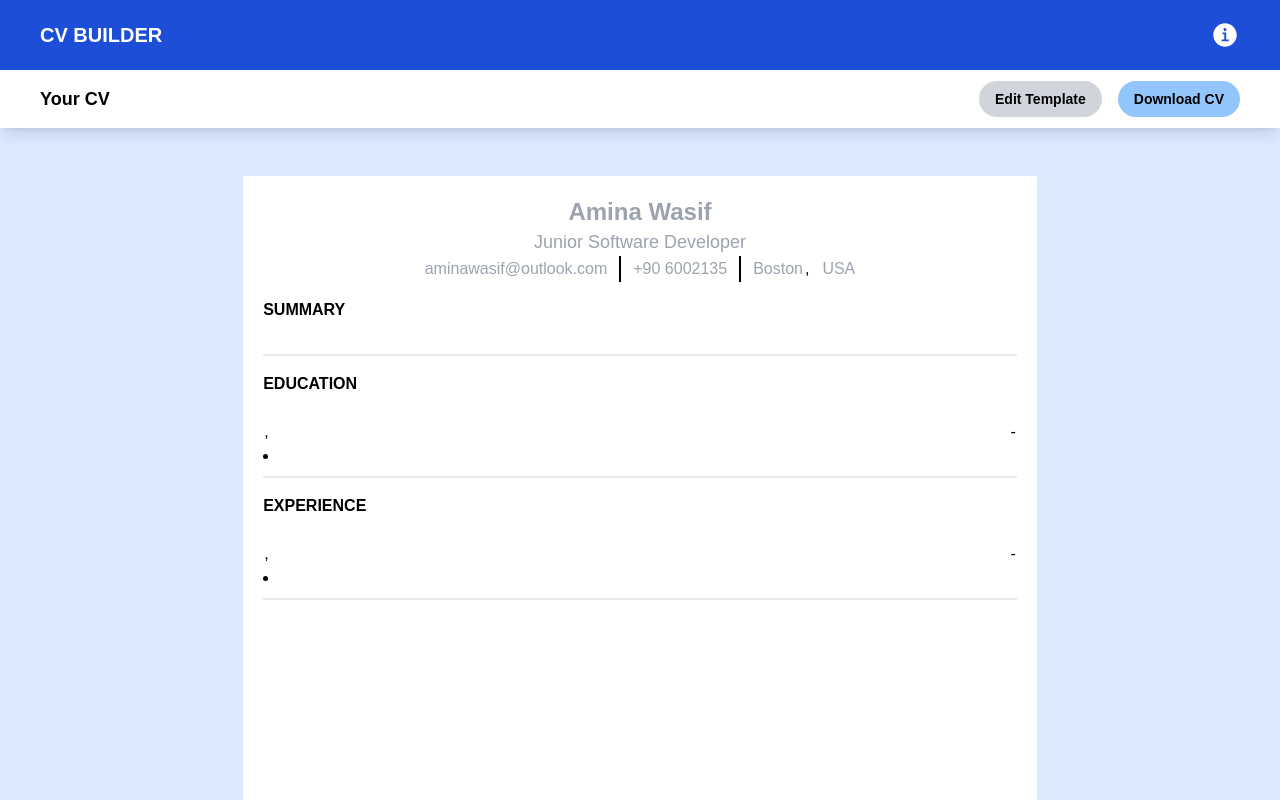
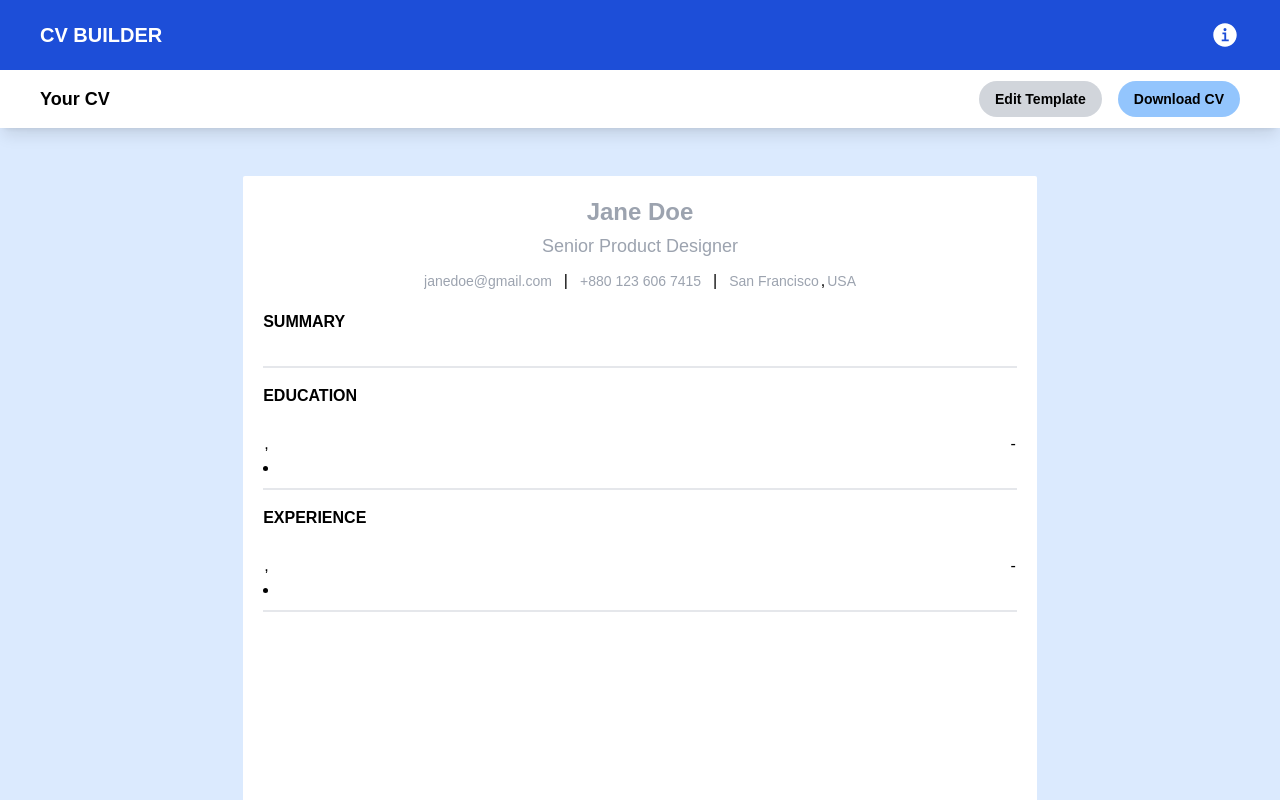
Before and after one commit to AW-2021/CV-Application, a React (Vite) app: page / in a window 1280 px wide. Shown: the top 800 px of the page. Built offline with nearby package versions, Linux system fonts and the light colour scheme.

Commit message:
Added correct placeholders to inputs

```diff
--- a/src/components/PersonalInfo.jsx
+++ b/src/components/PersonalInfo.jsx
@@ -6,66 +6,65 @@ const PersonalInfo = ({ disabledVal, inputs, handleChange }) => {
         name="fullName"
         value={inputs.fullName}
         onChange={handleChange}
-        placeholder="Amina Wasif"
-        className="block text-center text-2xl font-bold m-auto"
+        placeholder="Jane Doe"
+        className="w-full block text-center text-2xl font-bold m-auto mb-1"
       />
       <input
         id="jobTitle"
         name="jobTitle"
         value={inputs.jobTitle}
         onChange={handleChange}
-        placeholder="Junior Software Developer"
-        className="block text-center text-lg m-auto"
+        placeholder="Senior Product Designer"
+        className="w-full block text-center text-lg m-auto mb-2"
       />
-      <table className="w-full">
+      <table className="w-full ">
         <tbody>
-
           <tr className="flex justify-center items-center">
-            <td className="border-r-2 border-black px-3">
+            <td className="text-sm px-3">
               <input
                 type="email"
                 id="emailAddress"
                 name="emailAddress"
                 value={inputs.emailAddress}
                 onChange={handleChange}
-                placeholder="aminawasif@outlook.com"
+                placeholder="janedoe@gmail.com"
                 className="max-w-56 text-center"
               />
-            </td>
+            </td>|
 
-            <td className="border-r-2 border-black px-3">
+            <td className="text-sm px-3 ">
               <input
                 type="tel"
                 id="mobile"
                 name="mobile"
                 value={inputs.mobile}
                 onChange={handleChange}
-                placeholder="+90 6002135"
+                placeholder="+880 123 606 7415"
                 className="max-w-32 text-center"
               />
-            </td>
+            </td>|
 
-            <td className="pl-3 text-center">
+            <td className="text-sm pl-3 text-center">
               <input
                 id="city"
                 name="city"
                 value={inputs.city}
                 onChange={handleChange}
-                placeholder="Boston"
-                className="max-w-20"
+                placeholder="San Francisco"
+                className="max-w-32"
               />
             </td>
 
             <td>,</td>
 
-            <td className="px-3 text-center">
+            <td className="text-sm pr-3 text-center">
               <input
                 id="country"
                 name="country"
                 value={inputs.country}
                 onChange={handleChange}
                 placeholder="USA"
-                className="max-w-20"
+                className="max-w-32"
               />
             </td>
           </tr>
```
